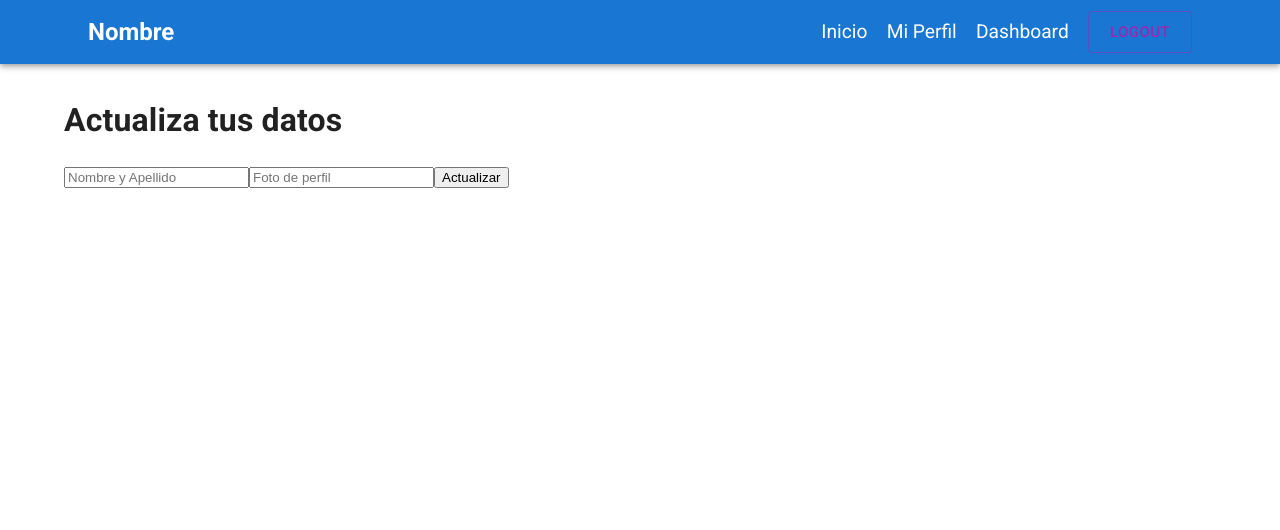
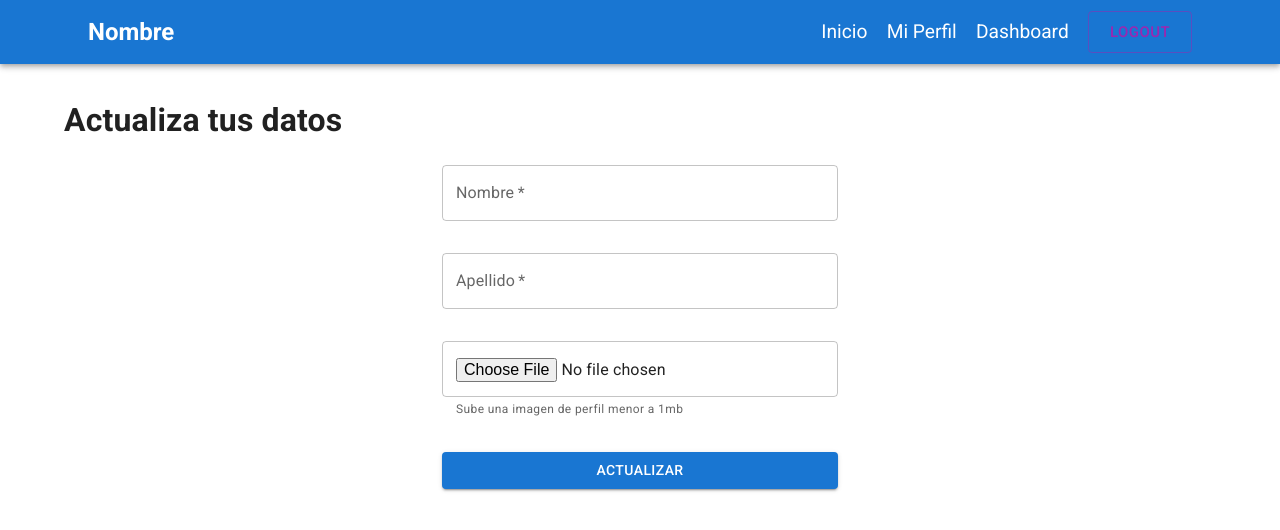
Before and after one commit to FeniaPfa/adl-marketplace, a React (Vite) app: page /user/setprofile in a window 1280 px wide. Shown: the top 530 px of the page. Built offline with nearby package versions, Linux system fonts and the light colour scheme; no server answers; sample sign-in values are in the browser's storage.

Commit message:
fix: :bug: fix user registration and db

```diff
--- a/src/App.css
+++ b/src/App.css
@@ -0,0 +1,6 @@
+.avatar{
+  width: 200px;
+  height: 200px;
+  object-fit: cover;
+  border-radius: 50%;
+}
--- a/src/views/Profile.jsx
+++ b/src/views/Profile.jsx
@@ -1,13 +1,58 @@
-import { useUserContext } from '../context/userContext'
+import { Box, Container, Paper, Stack, Typography } from '@mui/material';
+import { doc, getDoc } from 'firebase/firestore';
+import { getDownloadURL, ref } from 'firebase/storage';
+import { useEffect, useState } from 'react';
+import { db, storage } from '../config/firebase';
+import { useUserContext } from '../context/userContext';
+import DefaultImg from '/defaultavatar.svg'
+
 
 export const Profile = () => {
-  const { user } = useUserContext()
-  return (
-    <>
-    <p>{user.email}</p>
-    <p>{user?.displayName}</p>
-    <img src={user.photoURL} width="200px" />
+    const { user } = useUserContext();
+    const [userData, setUserData] = useState();
+    const [image, setImage] = useState(null);
 
-    </>
-  )
-}
+    const userRef = doc(db, 'users', user.uid);
+
+    const getUser = async () => {
+        try {
+            const docSnap = await getDoc(userRef);
+            const data = docSnap.data();
+            const imgRef = ref(storage, `users-avatar/${user.uid}`);
+            if(data.hasAvatar){
+              const url = await getDownloadURL(imgRef);
+              setImage(url);
+
+            }
+            setUserData(data);
+        } catch (err) {
+            console.log(err.message);
+        }
+    };
+    console.log(userData);
+
+    useEffect(() => {
+        getUser();
+    }, []);
+
+    if (!userData) {
+        return <p>Cargando...</p>;
+    }
+
+    return (
+        <>
+            <Paper sx={{ padding: '2rem' }}>
+                <Stack direction="row" gap="2rem">
+                    <img src={image ? image : DefaultImg} className="avatar" />
+                    <Box>
+                        <Typography variant="h2">
+                            {userData.name} {userData.apellido}
+                        </Typography>
+
+                        <p>email: {userData.email}</p>
+                    </Box>
+                </Stack>
+            </Paper>
+        </>
+    );
+};
--- a/src/views/Register.jsx
+++ b/src/views/Register.jsx
@@ -1,44 +1,65 @@
-import { useState } from "react";
-import { useNavigate } from "react-router-dom";
-import { register } from "../config/firebase";
-
+import { Box, Button, Container, Stack, TextField } from '@mui/material';
+import { useState } from 'react';
+import { useNavigate } from 'react-router-dom';
+import { register } from '../config/firebase';
 
 export const Register = () => {
     const [email, setEmail] = useState('');
     const [password, setPassword] = useState('');
+    const [error, setError] = useState(false)
 
-  const navigate = useNavigate()
+    const navigate = useNavigate();
+
+
+    const handlePassword = (e) => {
+      setPassword(e.target.value)
+      setError(false)
+      console.log(error)
+      if(e.target.value.length < 6){
+        setError(true)
+      }
+    }
 
     const handleRegister = async (e) => {
-    e.preventDefault()
-    try{
-      await register({email, password})
-      navigate("/user/setprofile")
-    } catch(err){
-      console.log(err.code , err.message)
+        e.preventDefault();
+        try {
+            await register({ email, password });
+            navigate('/user/setprofile');
+        } catch (err) {
+            console.log(err.code, err.message);
         }
-  }
+    };
 
     return (
         <>
             <h1>Crea tu usuario</h1>
-    <form onSubmit={handleRegister}>
-                <input
+            <Container component="form" onSubmit={handleRegister} maxWidth="sm">
+                <Stack gap="2rem">
+                    <TextField
+                        required
+                        label="Correo Electrónico"
                         type="email"
                         placeholder="Email..."
                         value={email}
                         onChange={(e) => setEmail(e.target.value)}
                     />
-                <input
+
+                    <TextField
+                        required
+                        error={error}
+                        inputProps={{minLength:"6"}}
+                        helperText={error ? "El minimo de la constraseña son 6 caracteres" : ""}
+                        label="Contraseña"
                         type="password"
                         placeholder="Password..."
                         value={password}
-                    onChange={(e) => setPassword(e.target.value)}
+                        onChange={handlePassword}
                     />
-                <button type="submit">Login</button>
-            </form>
-
-
+                    <Button type="submit" variant="contained">
+                        Registrarse
+                    </Button>
+                </Stack>
+            </Container>
         </>
-  )
-}
+    );
+};
--- a/src/views/SetProfile.jsx
+++ b/src/views/SetProfile.jsx
@@ -1,21 +1,59 @@
+import { Box, Button, Container, Stack, TextField } from '@mui/material';
 import { updateProfile } from 'firebase/auth';
 import { collection, doc, setDoc } from 'firebase/firestore';
+import { ref, uploadBytes } from 'firebase/storage';
 import { useState } from 'react';
-import { auth, db, usersCollectionRef } from '../config/firebase';
+import { auth, db, storage, usersCollectionRef } from '../config/firebase';
 import { useUserContext } from '../context/userContext';
 
 export const SetProfile = () => {
-    const { user } = useUserContext()
+    const { user } = useUserContext();
 
-    const [userInfo, setUserInfo] = useState({ name: '', avatar: null, id: user.uid, email: user.email });
+    const [avatar, setAvatar] = useState(null);
+    const [error, setError] = useState(false);
+
+    const [userInfo, setUserInfo] = useState({
+        name: '',
+        apellido: '',
+        id: user.uid,
+        email: user.email,
+        hasAvatar: false,
+    });
 
     // crear con setDoc un user en su colleccion
 
+    const handleAvatar = (e) => {
+        setError(false);
+        const fileSize = e.target.files[0].size / 1024 / 1024;
+        if (fileSize > 1) {
+            setError(true);
+            setAvatar(null);
+            return;
+        }
+        setAvatar(e.target.files[0]);
+    };
+
+    const uploadAvatar = async () => {
+        if (!avatar) {
+            setUserInfo({ ...userInfo, hasAvatar: false });
+            return;
+        }
+        const filesFolderRef = ref(storage, `users-avatar/${user.uid}`);
+        try {
+            await uploadBytes(filesFolderRef, avatar);
+            setUserInfo({...userInfo, hasAvatar: true})
+        } catch (err) {
+            console.error(err);
+        }
+    };
+
     const handleUpdateUser = async (e) => {
         e.preventDefault();
-        const userRef = doc(collection(db, "users"), user.uid)
+        const userRef = doc(collection(db, 'users'), user.uid);
         try {
-            await setDoc(userRef, userInfo)
+            await setDoc(userRef, userInfo);
+            uploadAvatar();
+            console.log('Datos Actualizados');
         } catch (err) {
             console.log(err.message);
         }
@@ -24,20 +62,39 @@ export const SetProfile = () => {
     return (
         <>
             <h1>Actualiza tus datos</h1>
-            <form onSubmit={handleUpdateUser}>
-                <input
-                    type="text"
-                    placeholder="Nombre y Apellido"
-                    onChange={(e) => setUserInfo({ ...userInfo, name: e.target.value })}
-                />
-                <input
-                    type="text"
-                    placeholder="Foto de perfil"
-                    onChange={(e) => setUserInfo({ ...userInfo, avatar: e.target.value })}
-                />
+            <Container maxWidth="xs" component="form" onSubmit={handleUpdateUser}>
+                <Stack gap="2rem">
+                    <TextField
+                        required
+                        label="Nombre"
+                        type="text"
+                        placeholder="Nombre..."
+                        onChange={(e) => setUserInfo({ ...userInfo, name: e.target.value })}
+                    />
+                    <TextField
+                        required
+                        label="Apellido"
+                        type="text"
+                        placeholder="Apellido..."
+                        onChange={(e) => setUserInfo({ ...userInfo, apellido: e.target.value })}
+                    />
+                    <TextField
+                        helperText={
+                            error
+                                ? 'El tamaño maximo de la imagen es 1MB'
+                                : 'Sube una imagen de perfil menor a 1mb'
+                        }
+                        error={error}
+                        type="file"
+                        inputProps={{ accept: 'image/png, image/jpeg' }}
+                        onChange={handleAvatar}
+                    />
 
-                <button type="submit">Actualizar</button>
-            </form>
+                    <Button variant="contained" type="submit">
+                        Actualizar
+                    </Button>
+                </Stack>
+            </Container>
         </>
     );
 };
```
Also changed, not shown: public/defaultavatar.svg (added). Lines whose indentation alone changed are shown as unchanged.
